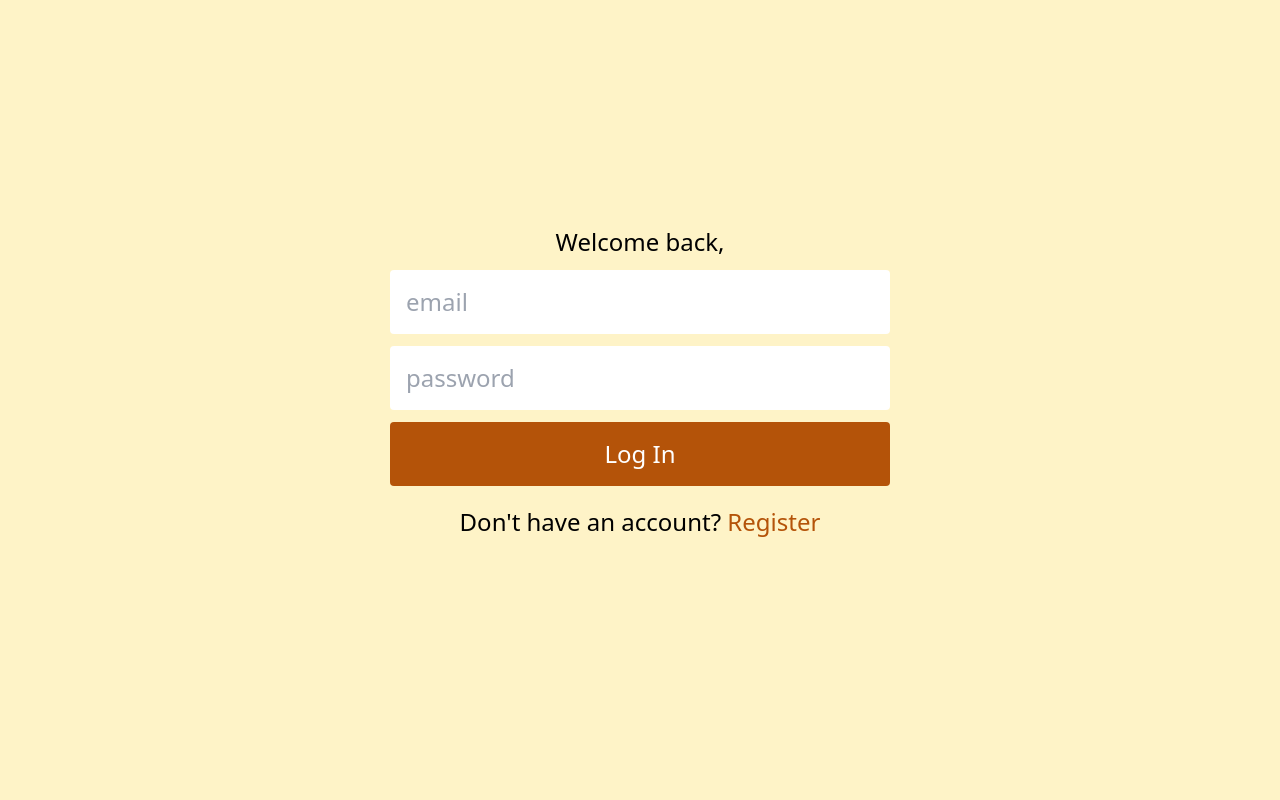
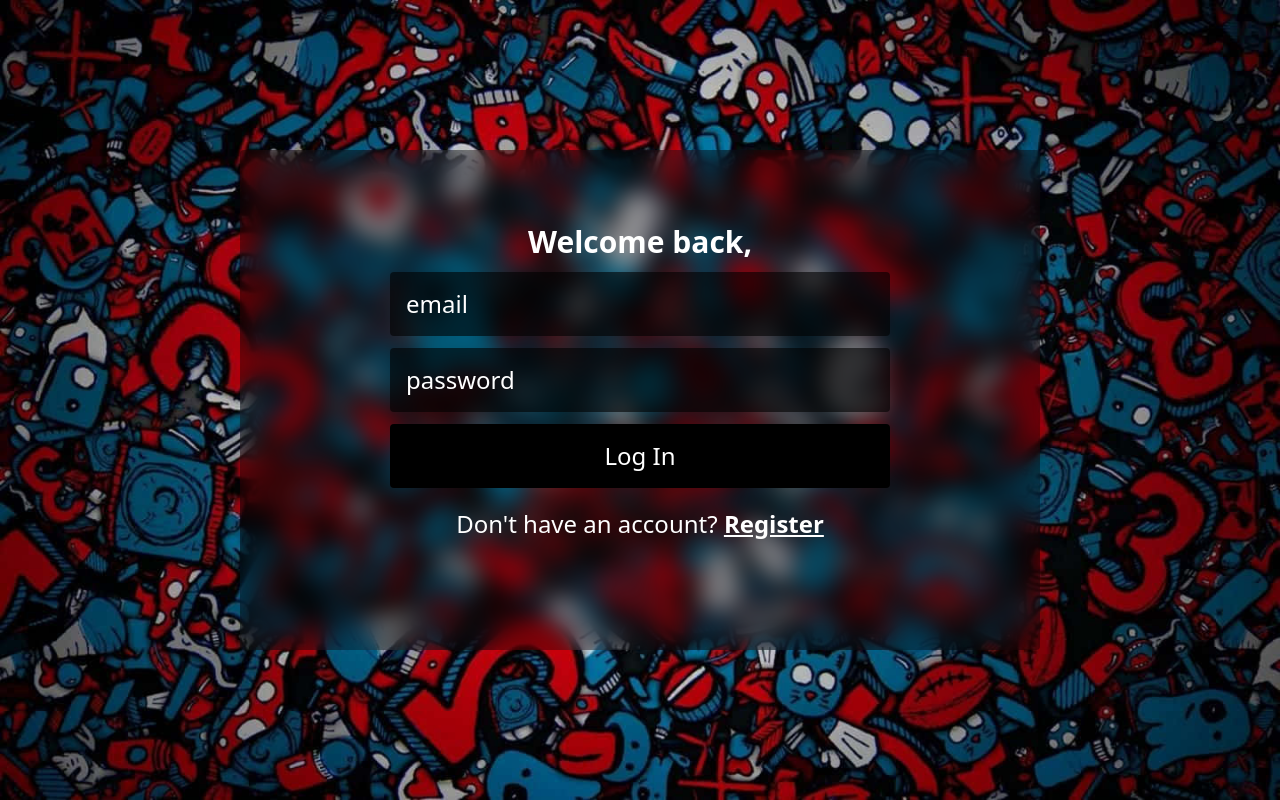
Before and after one commit to troyodia/CHAT-APP, a React (Create React App) app in the folder client/: page /login in a window 1280 px wide. Built offline with nearby package versions, Linux system fonts and the light colour scheme; no server answers.

Commit message:
change design and fix issues with register client side request

```diff
--- a/client/src/components/uploadImage.jsx
+++ b/client/src/components/uploadImage.jsx
@@ -17,6 +17,7 @@ export default function UploadImage({ imgPath, updateImgPath }) {
     try {
       const res = await axios.post(url, formData, {
         headers: { "Content-Type": "multipart/form-data" },
+        withCredentials: true,
       });
       if (res.status === 200) {
         console.log(res);
@@ -46,7 +47,7 @@ export default function UploadImage({ imgPath, updateImgPath }) {
       >
         <button
           type="submit"
-          className="bg-black flex h-10 pt-1 px-2 rounded-md text-lg"
+          className="bg-black flex h-10 pt-1 px-2 rounded-md text-lg font-semibold"
           onClick={handleFileUpload}
         >
           Upload an Image
--- a/client/src/pages/Chat.jsx
+++ b/client/src/pages/Chat.jsx
@@ -1,3 +1,7 @@
 export default function Chat() {
-  return <div>chat</div>;
+  return (
+    <div className=" flex h-screen items-center justify-center bg-cover bg-[url('./images/background.jpg')]">
+      <div className="mx-2 flex w-[1800px] h-[850px] justify-center items-center bg-black/30 backdrop-blur-md border-2 border-solid border-transparent rounded"></div>
+    </div>
+  );
 }
--- a/client/src/pages/Login.jsx
+++ b/client/src/pages/Login.jsx
@@ -29,28 +29,35 @@ export default function LoginScreen() {
     }
   };
   return (
-    <div className="bg-amber-100 h-screen flex justify-center items-center">
+    <div className="h-screen flex justify-center items-center bg-cover bg-[url('./images/background.jpg')]">
+      <div className="text-white mx-2 flex w-[800px] h-[500px] justify-center items-center bg-black/30 backdrop-blur-md border-2 border-solid border-transparent rounded">
         <form
-        className="m-3 mb-12 flex w-[500px] min-w-[200px] flex-col
-      space-y-3 text-black text-2xl font-medium"
+          className="m-3 mb-12 flex w-full max-w-[500px] text-white flex-col
+      space-y-3 text-2xl font-medium"
           onSubmit={(e) => {
             e.preventDefault();
             loginUser();
           }}
         >
           <div>
-          <p className="text-black text-center text-2xl"> Welcome back, </p>
+            <p className="text-center text-3xl text-white font-bold">
+              {" "}
+              Welcome back,{" "}
+            </p>
           </div>
           {error ? (
             <div>
-            <p className="text-red-400 text-left text-xl"> {error} </p>
+              <p className="text-amber-50 font-bold text-left text-xl">
+                {" "}
+                {error}{" "}
+              </p>
             </div>
           ) : (
             ""
           )}
           <input
             type="text"
-          className="rounded px-4 py-4 w-full"
+            className="rounded px-4 py-4 w-full bg-black/60 placeholder-white"
             placeholder="email"
             value={email}
             onChange={(e) => {
@@ -59,23 +66,27 @@ export default function LoginScreen() {
           ></input>
           <input
             type="password"
-          className="rounded px-4 py-4 w-full"
+            className="rounded px-4 py-4 w-full bg-black/60 placeholder-white"
             placeholder="password"
             value={password}
             onChange={(e) => {
               setPassword(e.target.value);
             }}
           ></input>
-        <button className="rounded bg-amber-700 px-4 py-4 text-white">
+          <button className="rounded bg-black px-4 py-4 text-white">
             Log In
           </button>
-        <p className="mx-auto text-black pt-2">
+          <p className="mx-auto pt-2 text-white">
             Don't have an account?{" "}
-          <Link to="/register" className="text-amber-700">
+            <Link
+              to="/register"
+              className="text-white font-bold underline underline-offset-6"
+            >
               Register
             </Link>
           </p>
         </form>
       </div>
+    </div>
   );
 }
--- a/client/src/pages/Register.jsx
+++ b/client/src/pages/Register.jsx
@@ -18,12 +18,17 @@ export default function RegisterScreen() {
   const url = "http://localhost:5000/api/v1/auth/register";
   const regsiterUser = async () => {
     try {
-      const res = await axios.post(url, {
-        firstname,
-        lastname,
-        email,
-        password,
-      });
+      const res = await axios.post(
+        url,
+        {
+          firstname,
+          lastname,
+          email,
+          password,
+        },
+        { withCredentials: true }
+      );
+      console.log(res);
       if (res.data && res.status === 200) {
         navigate("/login");
       }
@@ -39,7 +44,7 @@ export default function RegisterScreen() {
   };
   return (
     <div className=" flex  items-center justify-center h-screen text-white bg-cover bg-[url('./images/background.jpg')]">
-      <div className="mx-2 flex flex-col w-[1000px] h-[800px] justify-center items-center backdrop-blur-sm border-2 border-solid border-transparent rounded">
+      <div className="mx-2 flex flex-col w-[900px] h-[800px] justify-center items-center bg-black/30 backdrop-blur-md border-2 border-solid border-transparent rounded">
         <p className="mb-6 text-center text-white text-3xl font-bold">
           Create an Account
         </p>
@@ -48,14 +53,14 @@ export default function RegisterScreen() {
           updateImgPath={updateImgPath}
         ></UploadImage>
         <form
-          className="mx-4 max-w-[600px] flex flex-col w-full text-2xl"
+          className="mx-4 max-w-[600px] flex flex-col md:w-full text-2xl font-bold"
           onSubmit={(e) => {
             e.preventDefault();
             regsiterUser();
           }}
         >
           <input
-            className="w-full bg-black py-6 px-4 border-2 border-solid border-black rounded mb-6"
+            className="w-full bg-black/60 placeholder-white py-6 px-4 border-2 border-solid border-black rounded mb-6"
             placeholder="First Name"
             value={firstname}
             onChange={(e) => {
@@ -63,7 +68,7 @@ export default function RegisterScreen() {
             }}
           ></input>
           <input
-            className="w-full bg-black py-6 px-4 border-2 border-solid border-black  rounded mb-4"
+            className="w-full bg-black/60 placeholder-white py-6 px-4 border-2 border-solid border-black  rounded mb-4"
             placeholder="Last Name"
             value={lastname}
             onChange={(e) => {
@@ -71,7 +76,7 @@ export default function RegisterScreen() {
             }}
           ></input>
           <input
-            className="w-full bg-black py-6 px-4 border-2 border-solid border-black  rounded mb-6"
+            className="w-full bg-black/60 placeholder-white py-6 px-4 border-2 border-solid border-black  rounded mb-6"
             placeholder="Email"
             value={email}
             onChange={(e) => {
@@ -79,7 +84,7 @@ export default function RegisterScreen() {
             }}
           ></input>
           <input
-            className="w-full bg-black py-6 px-4 border-2 border-solid border-black rounded mb-6"
+            className="w-full bg-black/60 placeholder-white py-6 px-4 border-2 border-solid border-black rounded mb-6"
             type="password"
             placeholder="Password"
             value={password}
@@ -87,7 +92,9 @@ export default function RegisterScreen() {
               setPassword(e.target.value);
             }}
           ></input>
-          <button className="bg-red-900 py-6 rounded">Register</button>
+          <button className="bg-black py-6 border-white rounded">
+            Register
+          </button>
         </form>
         {error ? (
           <div>
```
Also changed, not shown: client/src/images/darkbackdrop.jpg (added), 2 other files (tests, documents, lock files or other folders). Lines whose indentation alone changed are shown as unchanged.
